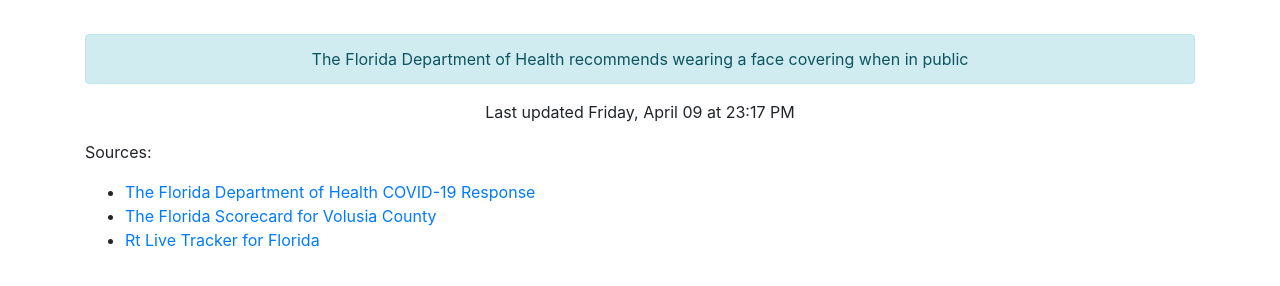
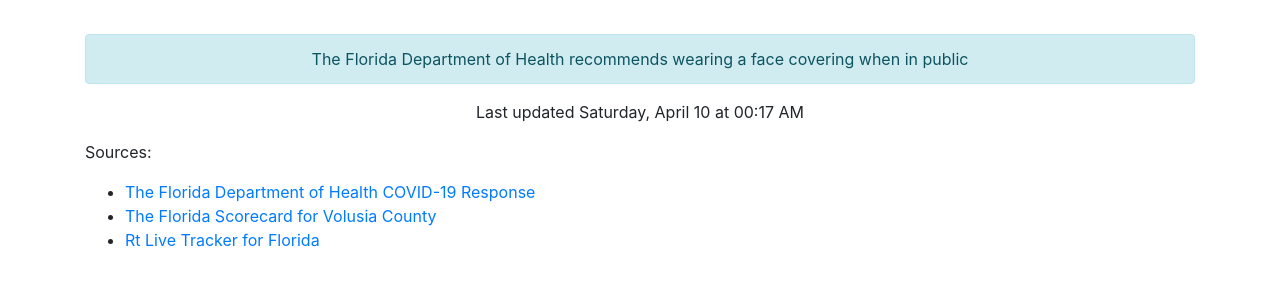
Before and after one commit to thinkjson/timeforchurch, a Jekyll site: the page built from index.md, in a window 1280 px wide. Shown: the part 544-830 px from the top of the page. Built offline with Jekyll 4.4.1, drawn with Linux system fonts in a browser that asks for light colours; our own code applies the rules of GitHub Pages for plain Markdown files.

Commit message:
Updating data

```diff
--- a/_includes/data.html
+++ b/_includes/data.html
@@ -10,4 +10,4 @@
     <div class="outcome text-success">YES</div>
     <div class="alert alert-info" role="alert">The Florida Department of Health recommends wearing a face covering when in public</div>
 
-    <p>Last updated Friday, April 09 at 23:17 PM</p>
+    <p>Last updated Saturday, April 10 at 00:17 AM</p>
```
